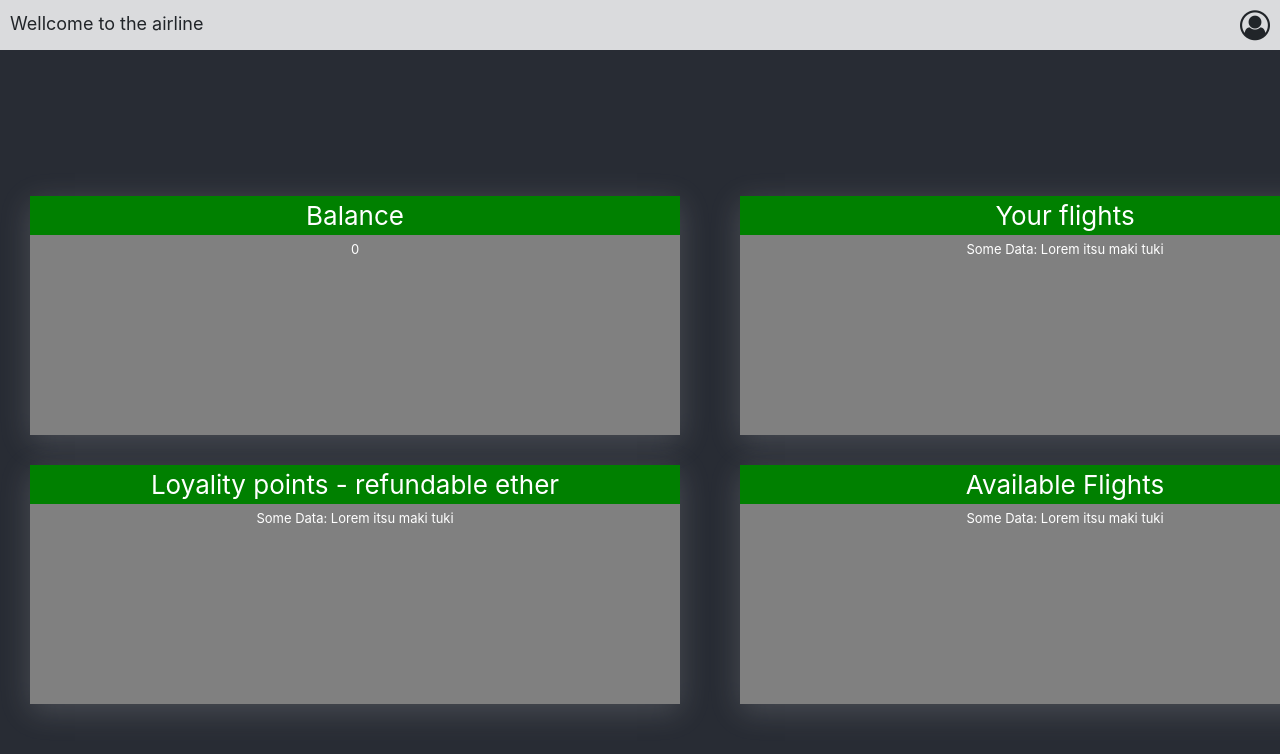
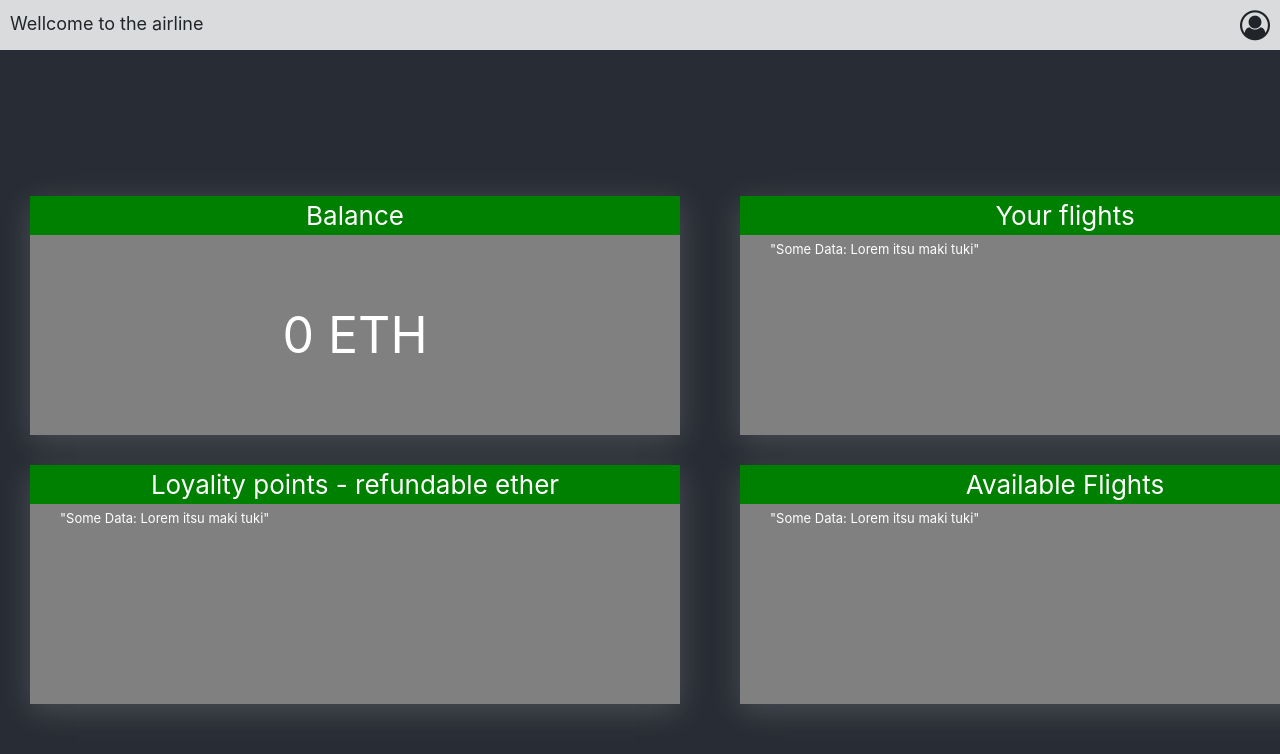
Before and after one commit to williamvn/the-airline, a React app: page / in a window 1280 px wide. Shown: the top 754 px of the page. Built offline with nearby package versions, Linux system fonts and the light colour scheme.

Commit message:
Add balance component

```diff
--- a/src/components/App/App.js
+++ b/src/components/App/App.js
@@ -3,6 +3,7 @@ import { Panel } from '../Panel/Panel';
 import { useEffect, useRef, useState } from 'react';
 import { useWeb3 } from '../../Hooks/useWeb3';
 import getAirline from "../../providers/airline";
+import Balance from '../Balance/Balance';
 
 function App() {
   const web3 = useWeb3();
@@ -14,9 +15,9 @@ function App() {
       if (web3) {
         const accounts = await web3.eth.getAccounts();
         const account = accounts[0].toLowerCase();
-        const balance = await web3.eth.getBalance(account);
+        let balance = (await web3.eth.getBalance(account));
+        balance = web3.utils.fromWei(balance, 'ether');
         setUser({ account, balance });
-        console.log(balance);
       }
     })();
 
@@ -33,12 +34,20 @@ function App() {
       </div>
       <header className="App-header">
         <div className='column'>
-          <Panel title="Balance" data={user.balance}></Panel>
-          <Panel title="Loyality points - refundable ether" data="Some Data: Lorem itsu maki tuki"></Panel>
+          <Panel title="Balance">
+            <Balance balance={user.balance}></Balance>
+          </Panel>
+          <Panel title="Loyality points - refundable ether" >
+            <p>"Some Data: Lorem itsu maki tuki"</p>
+          </Panel>
         </div>
         <div className='column'>
-          <Panel title="Your flights" data="Some Data: Lorem itsu maki tuki"></Panel>
-          <Panel title="Available Flights" data="Some Data: Lorem itsu maki tuki"></Panel>
+          <Panel title="Your flights" >
+            <p>"Some Data: Lorem itsu maki tuki"</p>
+          </Panel>
+          <Panel title="Available Flights" >
+            <p>"Some Data: Lorem itsu maki tuki"</p>
+          </Panel>
         </div>
       </header>
     </div>
--- /dev/null
+++ b/src/components/Balance/Balance.js
@@ -0,0 +1,9 @@
+import React from 'react';
+import styles from './Balance.module.css';
+
+const Balance = ({balance}) => (
+  <div className={styles.Balance} data-testid="Balance">
+    {balance} ETH
+  </div>
+);
+export default Balance;
--- /dev/null
+++ b/src/components/Balance/Balance.module.css
@@ -0,0 +1,5 @@
+.Balance {
+    font-size: 50px;
+    align-self: center;
+    margin: 0 auto;
+}
--- a/src/components/Panel/Panel.css
+++ b/src/components/Panel/Panel.css
@@ -15,4 +15,5 @@
     min-height: 200px;
     padding: 5px 30px;
     font-size: small;
+    display: flex;
 }
--- a/src/components/Panel/Panel.js
+++ b/src/components/Panel/Panel.js
@@ -1,13 +1,13 @@
 import React from 'react';
 import './Panel.css';
 
-export const Panel = ({title, data }) => (
+export const Panel = ({title, children }) => (
   <div className="Panel" data-testid="Panel">
     <div className='title'>
       {title}
     </div>
     <div className='content'>
-      {data}
+      {children}
     </div>
   </div>
 );
```
Also changed, not shown: src/components/Balance/Balance.test.js (added, +14 -0 lines).
